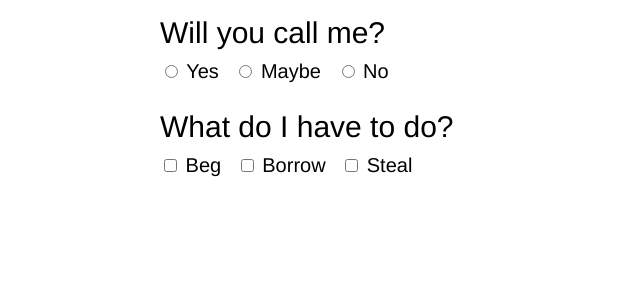
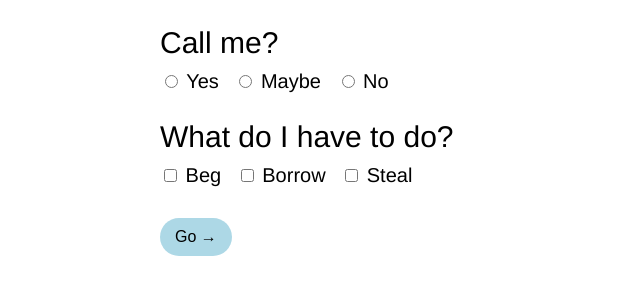
Before and after one commit to starterschool/Forms--part-1, a plain HTML site: page index.html in a window 1280 px wide. Shown: the whole page, without its empty margins (0-640 px from the left). Drawn offline with Linux system fonts and the light colour scheme.

Commit message:
Slight improvements.

```diff
--- a/index.html
+++ b/index.html
@@ -11,7 +11,7 @@
 <form action="">
 
 <fieldset>
-    <h2>Will you call me?</h2>
+    <h2>Call me?</h2>
     <label>
         <input type="radio" name="call-me" value="yes">
         Yes
@@ -42,6 +42,10 @@
     </label>
 </fieldset>
 
+<fieldset>
+    <button type="submit">Go &rarr;</button>
+</fieldset>
+
 </form>
 
 </body>
--- a/sass/screen.scss
+++ b/sass/screen.scss
@@ -20,7 +20,7 @@ body {
     font-family: "Omnes", Helvetica;
     font-size: 20px;
     line-height: 26px;
-    padding: 20px 0;
+    padding: 30px 0;
 }
 
 h2 {
@@ -45,3 +45,11 @@ fieldset {
 label {
     margin-right: 10px;
 }
+
+button {
+    background:lightblue;
+    border-radius: 30px;
+    border: none;
+    font-size: 16px;
+    padding: 10px 15px;
+}
```
Also changed, not shown: css/screen.css.
